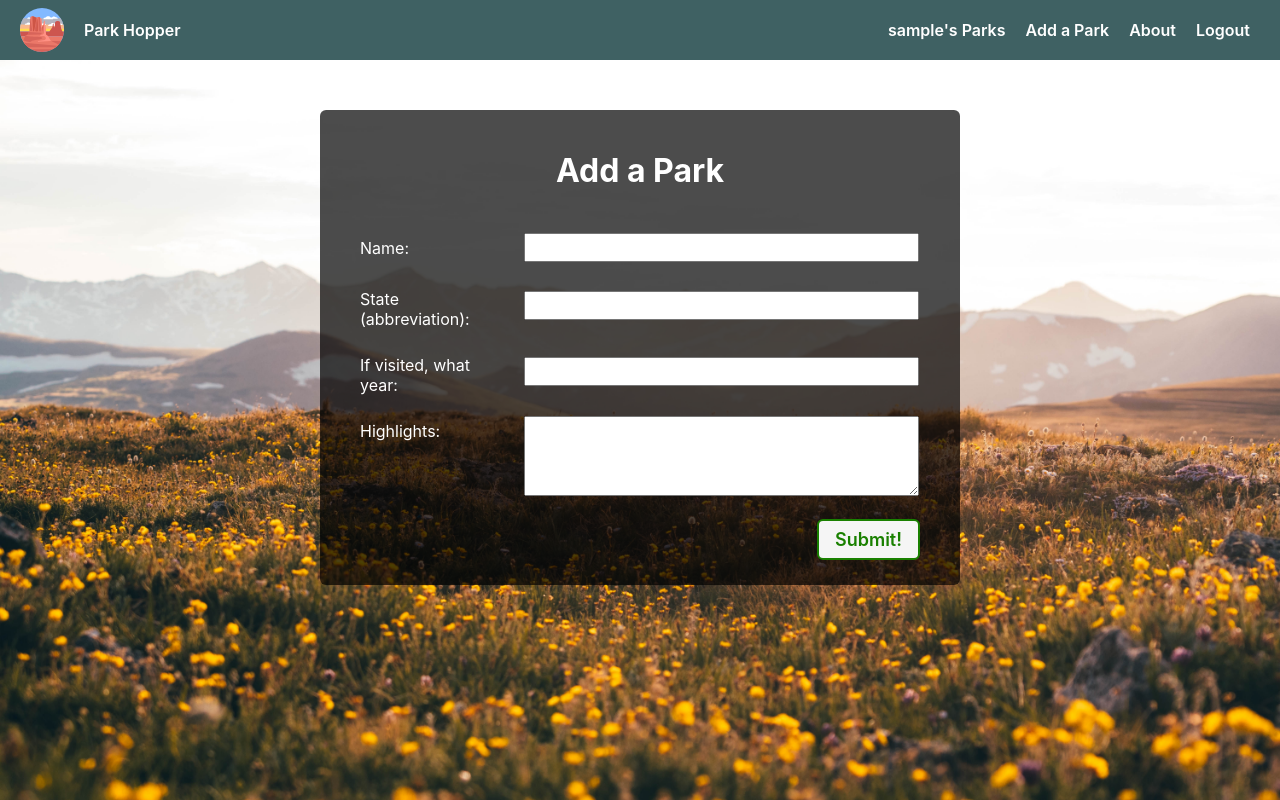
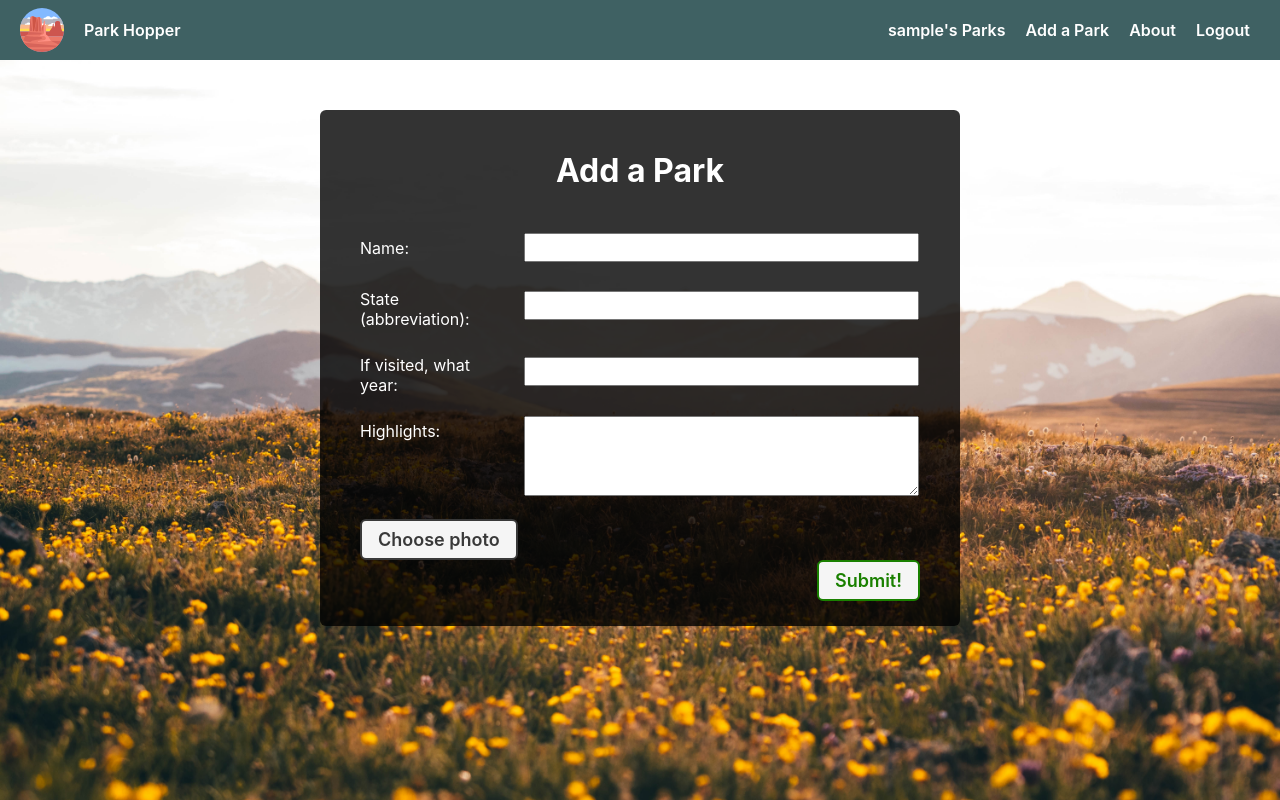
Before and after one commit to eunicey/park-hopper, a Django app: page /parks/create/ in a window 1280 px wide. Run offline with Django 4.2, Linux system fonts and the light colour scheme; the visitor is signed in with stand-in values (Sample User, id 1); some libraries are stand-ins or nearby versions.

Commit message:
Build Add park photo functionality into Create form

```diff
--- a/main_app/admin.py
+++ b/main_app/admin.py
@@ -1,6 +1,7 @@
 from django.contrib import admin
-from .models import Park, Activity, Photo
+from .models import Park, Activity, ActivityPhoto, ParkPhoto
 
 admin.site.register(Park)
 admin.site.register(Activity)
-admin.site.register(Photo)
+admin.site.register(ActivityPhoto)
+admin.site.register(ParkPhoto)
--- a/main_app/models.py
+++ b/main_app/models.py
@@ -42,9 +42,16 @@ class Activity(models.Model):
   class Meta:
     verbose_name_plural = 'activities'
 
-class Photo(models.Model):
+class ActivityPhoto(models.Model):
   url = models.CharField(max_length=250)
   activity = models.OneToOneField(Activity, on_delete=models.CASCADE)
 
   def __str__(self):
     return f"Photo for activity_id: {self.activity_id} @{self.url}"
+
+class ParkPhoto(models.Model):
+  url = models.CharField(max_length=250)
+  park = models.OneToOneField(Park, on_delete=models.CASCADE)
+
+  def __str__(self):
+    return f"Photo for park_id: {self.park_id} @{self.url}"
--- a/main_app/static/css/about.css
+++ b/main_app/static/css/about.css
@@ -57,11 +57,12 @@ main {
 footer {
   width: 100%;
   padding: 20px 0px;
-  background-color: gray;
+  background-color: var(--nav-bg-ff);
   text-align: center;
 }
 
 footer > p {
-  font-size: var( --font-reg);
+  font-size: var(--font-reg);
   margin: 0;
+  color: white;
 }
--- a/main_app/static/css/base.css
+++ b/main_app/static/css/base.css
@@ -27,8 +27,6 @@ body {
   /* --background-color: rgb(24, 24, 24); */
   --background-color: rgb(230, 230, 230);
 
-  --nav-bg: rgb(60, 110, 113, .7);
-  --nav-bg-ff: rgb(60, 110, 113, .9);
   --nav-bg-ff: rgba(45, 83, 85, 0.9);
 
   --text-color-on-dark: white;
--- a/main_app/static/css/form.css
+++ b/main_app/static/css/form.css
@@ -2,7 +2,6 @@ main {
   display: flex;
   flex-direction: column;
   align-items: center;
-  background-image: url("../images/rocky-mountain-by-harold-wainwright.jpg");
   background-repeat: no-repeat;
   background-size: cover;
 }
@@ -12,7 +11,7 @@ main {
   min-width: 360px;
   margin-top: 50px;
   padding-bottom: 25px;
-  background-color: rgb(0, 0, 0, .7);
+  background-color: rgb(0, 0, 0, .8);
   color: white;
 
   display: flex;
@@ -78,3 +77,26 @@ td > textarea {
   display: flex;
   flex-direction: row;
 }
+
+.photo-picker {
+  display: flex;
+  align-items: center;
+  font-size: var(--font-reg);
+  margin-left: 40px;
+}
+
+#file-name {
+  padding: 0 15px 0 15px;
+  margin: 0;
+}
+
+#file-input {
+  overflow: hidden;
+  position: absolute;
+  width: 0.1px;
+  height: 0.1px;
+}
+
+.secondary {
+  margin: 0;
+}
--- a/main_app/templates/main_app/park_confirm_delete.html
+++ b/main_app/templates/main_app/park_confirm_delete.html
@@ -8,7 +8,7 @@
     {% if park.parkphoto.url %}
       background-image: url("{{park.parkphoto.url}}")
     {% else %}
-      background-image: url("{% static 'images/placeholder.jpg' %}")
+      background-image: url("{% static 'images/yosemite-by-rodrigo-soares.jpg' %}")
     {% endif %}
   }
 </style>
--- a/main_app/templates/main_app/park_form.html
+++ b/main_app/templates/main_app/park_form.html
@@ -2,7 +2,23 @@
 {% load static %}
 
 {% block head %}
+
 <link rel="stylesheet" type="text/css" href="{% static 'css/form.css' %}"/>
+<script defer src="{% static 'js/park-detail.js' %}"></script>
+<style>
+  main {
+    {% if park %}
+      {% if park.parkphoto.url %}
+        background-image: url("{{park.parkphoto.url}}")
+      {% else %}
+        background-image: url("{% static 'images/yosemite-by-rodrigo-soares.jpg' %}")
+      {% endif %}
+    {% else %}
+        background-image: url("{% static 'images/rocky-mountain-by-harold-wainwright.jpg' %}")
+    {% endif %}
+  }
+</style>
+
 {% endblock %}
 
 {% block content %}
@@ -21,6 +37,7 @@
     action=""
     method="post"
     autocomplete="off"
+    enctype="multipart/form-data"
   >
 
     {% csrf_token %}
@@ -28,6 +45,13 @@
       {{ form.as_table }}
     </table>
 
+    <div class="photo-picker">
+      <label class="btn secondary">
+        Choose photo
+        <input type="file" name="photo-file" id="file-input">
+      </label>
+      <p id="file-name"></p>
+    </div>
     <button type="submit" class="btn submit">Submit!</button>
   </form>
 
--- a/main_app/templates/parks/index.html
+++ b/main_app/templates/parks/index.html
@@ -21,19 +21,19 @@
       <a href="{% url 'park-detail' park.id %}">
         <div class="card-content">
           <div class="card-img-container">
-            {% comment %} {% if park.parkphoto.url %}
+            {% if park.parkphoto.url %}
               <img
                 src="{{park.parkphoto.url}}"
                 alt="A photo of {{park.name}}"
                 class="usr-img"
               >
-            {% else %} {% endcomment %}
+            {% else %}
               <img
                 src="{% static 'images/yosemite-by-rodrigo-soares.jpg' %}"
                 {% comment %} src="{% static 'images/tetons-by-nate-foong.jpg' %}"  {% endcomment %}
                 alt=""
               >
-            {% comment %} {% endif %} {% endcomment %}
+            {% endif %}
           </div>
 
           <div class="card-text-container">
--- a/main_app/urls.py
+++ b/main_app/urls.py
@@ -8,7 +8,8 @@ urlpatterns = [
 
   path('parks/<int:park_id>/', views.park_detail, name='park-detail'),
   path('parks/<int:park_id>/add-activity/', views.add_activity, name='add-activity'),
-  path('parks/<int:park_id>/<int:activity_id>/add-photo/', views.add_photo, name='add-photo'),
+  path('parks/<int:park_id>/add-photo/', views.add_park_photo, name='add-park-photo'),
+  path('parks/<int:park_id>/<int:activity_id>/add-photo/', views.add_activity_photo, name='add-activity-photo'),
 
   path('parks/create/', views.ParkCreate.as_view(), name='park-create'),
   path('parks/<int:pk>/update/', views.ParkUpdate.as_view(), name='park-update'),
--- a/main_app/views.py
+++ b/main_app/views.py
@@ -5,9 +5,8 @@ from django.contrib.auth import login
 from django.contrib.auth.forms import UserCreationForm
 from django.contrib.auth.decorators import login_required
 from django.contrib.auth.mixins import LoginRequiredMixin
-from django.http import HttpResponse
 
-from .models import Park, Photo
+from .models import Park, ActivityPhoto, ParkPhoto
 from .forms import ActivityForm
 
 import uuid
@@ -37,7 +36,7 @@ def park_detail(request, park_id):
   })
 
 @login_required
-def add_photo(request, park_id, activity_id):
+def add_activity_photo(request, park_id, activity_id):
   photo_file = request.FILES.get('photo-file', None)
   if photo_file:
     s3 = boto3.client('s3')
@@ -46,14 +45,13 @@ def add_photo(request, park_id, activity_id):
     try:
       s3.upload_fileobj(photo_file, BUCKET, key)
       url = f"{S3_BASE_URL}{BUCKET}/{key}"
-      photo = Photo(url=url, activity_id=activity_id)
-      park_photo = Photo.objects.filter(activity_id=activity_id)
-      if park_photo.first():
-        park_photo.first().delete()
+      photo = ActivityPhoto(url=url, activity_id=activity_id)
+      activity_photo = ActivityPhoto.objects.filter(activity_id=activity_id)
+      if activity_photo.first():
+        activity_photo.first().delete()
       photo.save()
     except Exception as err:
       print('An error occurred uploading file to S3: %s' % err)
-  return redirect('park-detail', park_id=park_id)
 
 @login_required
 def add_activity(request, park_id):
@@ -62,8 +60,26 @@ def add_activity(request, park_id):
     new_activity = form.save(commit=False)
     new_activity.park_id = park_id
     new_activity.save()
-  return add_photo(request, park_id=park_id, activity_id=new_activity.id)
+    add_activity_photo(request, park_id=park_id, activity_id=new_activity.id)
+  return redirect('park-detail', park_id=park_id)
 
+@login_required
+def add_park_photo(request, park_id):
+  photo_file = request.FILES.get('photo-file', None)
+  if photo_file:
+    s3 = boto3.client('s3')
+    key = uuid.uuid4().hex + photo_file.name[photo_file.name.rfind('.'):]
+
+    try:
+      s3.upload_fileobj(photo_file, BUCKET, key)
+      url = f"{S3_BASE_URL}{BUCKET}/{key}"
+      photo = ParkPhoto(url=url, park_id=park_id)
+      park_photo = ParkPhoto.objects.filter(park_id=park_id)
+      if park_photo.first():
+        park_photo.first().delete()
+      photo.save()
+    except Exception as err:
+      print('An error occurred uploading file to S3: %s' % err)
 
 class ParkCreate(LoginRequiredMixin, CreateView):
   model = Park
@@ -71,11 +87,17 @@ class ParkCreate(LoginRequiredMixin, CreateView):
 
   def form_valid(self, form):
     form.instance.user = self.request.user
+    new_park = form.save()
+    add_park_photo(self.request, new_park.id)
     return super().form_valid(form)
 
 class ParkUpdate(LoginRequiredMixin, UpdateView):
   model = Park
   fields = ['name', 'state', 'year_visited', 'highlights']
+
+  def form_valid(self, form):
+    add_park_photo(self.request, self.kwargs['pk'])
+    return super().form_valid(form)
 
 class ParkDelete(LoginRequiredMixin, DeleteView):
   model = Park
```
Also changed, not shown: main_app/templates/parks/detail.html (+5 -5 lines), main_app/migrations/0011_rename_photo_activityphoto.py (added), main_app/migrations/0012_parkphoto.py (added).
